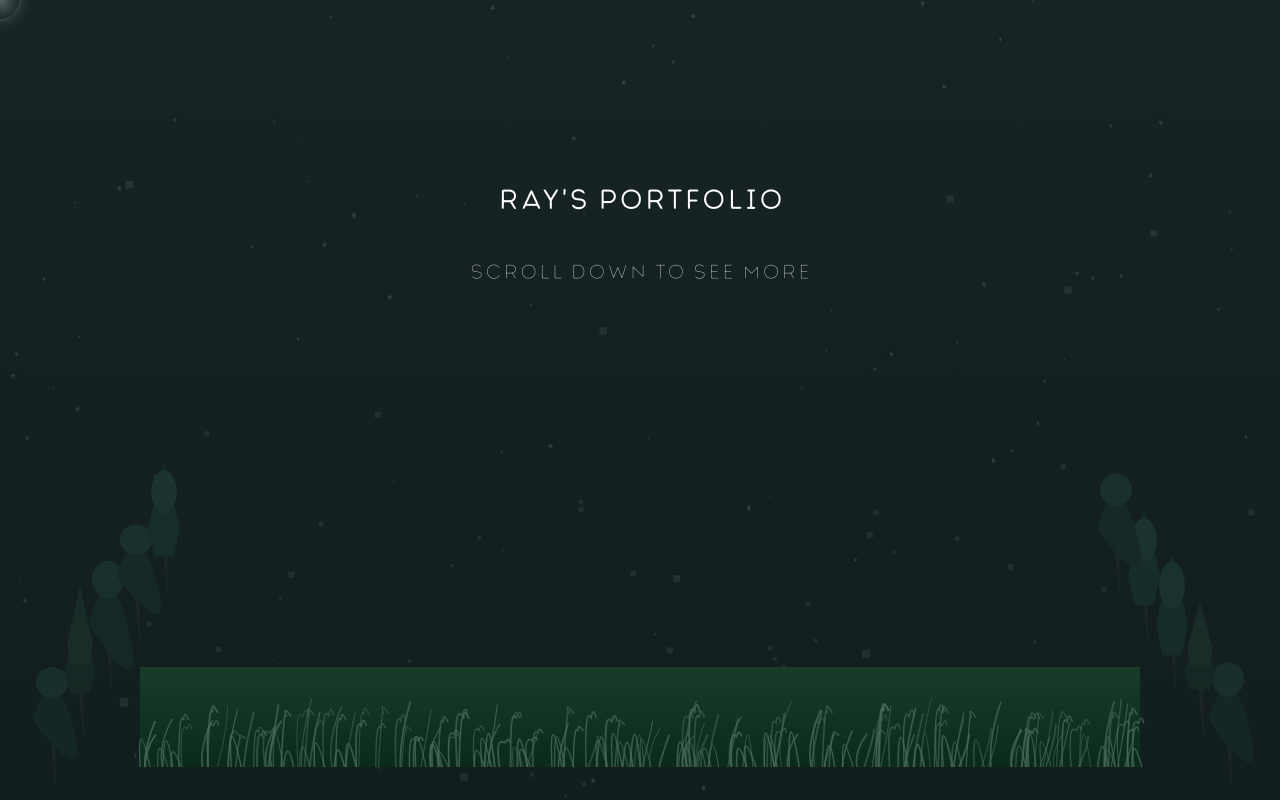
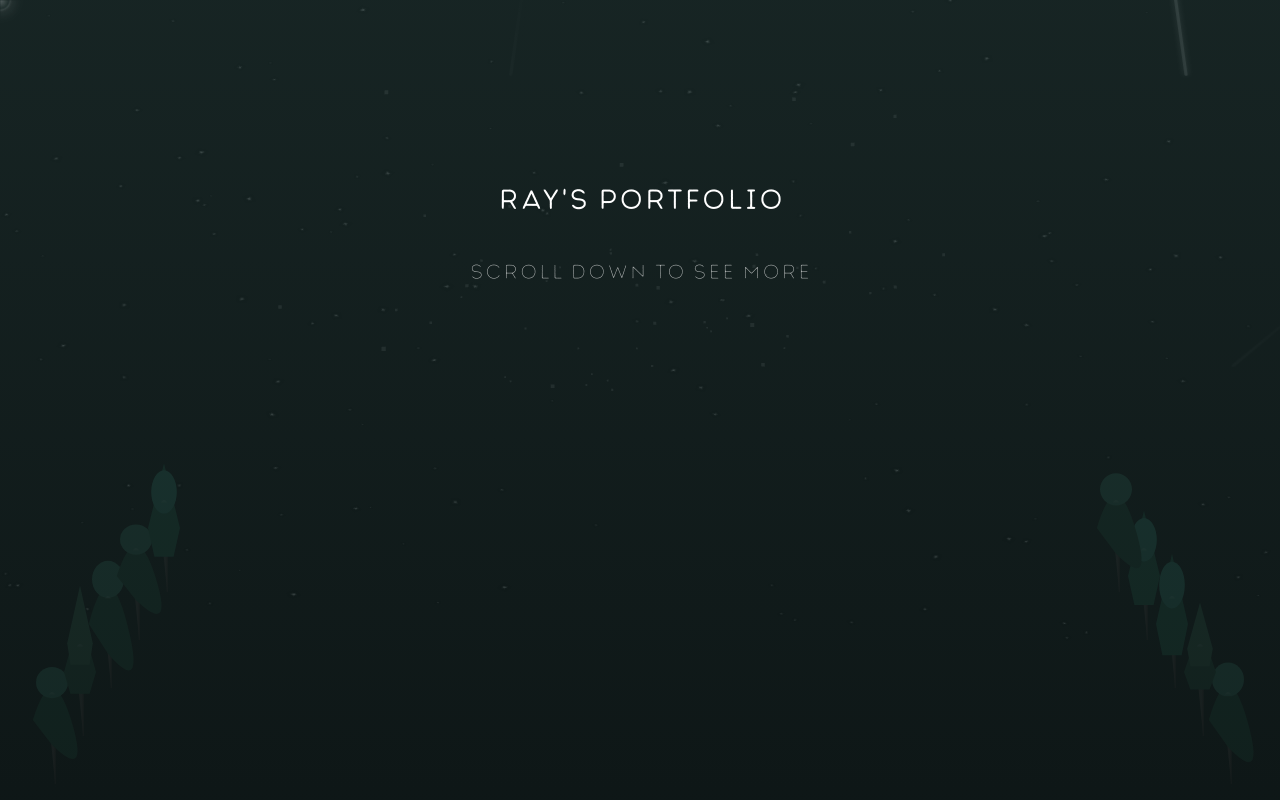
Before and after one commit to Mmach1ne/Portfolio-Website, a React (Vite) app: page / in a window 1280 px wide. Shown: the top 800 px of the page. Built offline with nearby package versions, Linux system fonts and the light colour scheme.

Commit message:
stars :)

```diff
--- a/src/App.css
+++ b/src/App.css
@@ -12,16 +12,7 @@
   overflow-y: auto;
 }
 
-.title-section {
-  height: 100vh;
-  display: flex;
-  flex-direction: column;
-  justify-content: center;
-  align-items: center;
-  text-align: center;
-  position: relative;
-  z-index: 2;
-}
+
 
 .title-section {
   height: 100vh;
@@ -84,15 +75,7 @@
 }
 
 /* Grass SVG container */
-.grass {
-  position: fixed;
-  top: 40%;  /* Start higher on screen */
-  left: 0;
-  width: 100%;
-  height: 300px;
-  z-index: 9;
-  pointer-events: none;
-}
+
 
 /* Forest SVG containers */
 .forest-left, .forest-right {
@@ -123,15 +106,14 @@
 
 .portfolio-container {
   position: relative;
-  transform: translateZ(0);
-  will-change: transform;
+
   overflow-x: hidden;
 }
 
 .custom-cursor {
   position: fixed;
-  width: 40px;
-  height: 40px;
+  width: 20px;
+  height: 20px;
   background: radial-gradient(circle,
     rgba(255,255,255,0.3) 0%,
     rgba(255,255,255,0) 70%
@@ -196,14 +178,7 @@
   right: 0;
 }
 
-.grass {
-  position: fixed;
-  width: 100%;
-  height: 100px;
-  bottom: 0;
-  will-change: transform;
-  pointer-events: none;
-}
+
 
 .title-section {
   position: relative;
@@ -237,3 +212,30 @@
   background: linear-gradient(to bottom, #1a2b2a 0%, #0f1a1a 100%);
   z-index: 5;
 }
+
+.stars path[stroke="url(#cometGradient)"] {
+  stroke-dasharray: 1000;
+  stroke-dashoffset: 1000;
+  animation: cometTrail 5s linear infinite;
+}
+
+@keyframes cometTrail {
+  0% {
+    stroke-dashoffset: 1000;
+    opacity: 0;
+  }
+  20% {
+    opacity: 0.8;
+  }
+  90% {
+    opacity: 0.6;
+  }
+  100% {
+    stroke-dashoffset: 0;
+    opacity: 0;
+  }
+}
+
+.stars filter#glow feGaussianBlur {
+  stdDeviation: 2.5;
+}
--- a/src/components/Portfolio.jsx
+++ b/src/components/Portfolio.jsx
@@ -1,7 +1,6 @@
 import React, { useEffect, useRef } from 'react';
 import { motion, useScroll, useTransform } from 'framer-motion';
 import CanvasBackground from './CanvasBackground';
-import GrassSVG from './GrassSVG';
 import StarsSVG from './StarsSVG';
 import ForestSVG from './ForestSVG';
 
@@ -9,8 +8,6 @@ const Portfolio = () => {
   const cursorReference = useRef(null);
   const { scrollY } = useScroll();
 
-  // Grass transform: starts at 0 (bottom) and moves up slightly with scroll
-  const grassY = useTransform(scrollY, [0, 500], [-300, -800]); // Starts higher and moves faster
   const fogOpacity = useTransform(scrollY, [0, 500], [0.8, 0]);
   const forestLeftY = useTransform(scrollY, [0, 1000], [0, -150]);
   const forestRightY = useTransform(scrollY, [0, 1000], [0, -150]);
@@ -20,9 +17,10 @@ const Portfolio = () => {
 
 useEffect(() => {
   const updateCursorPosition = (e) => {
-    if (cursorReference.current) {
-      cursorReference.current.style.left = `${e.clientX}px`;
-      cursorReference.current.style.top = `${e.clientY}px`;
+    const cursor = cursorReference.current;
+    if (cursor) {
+      cursor.style.left = `${e.clientX}px`;
+      cursor.style.top = `${e.clientY}px`;
     }
   };
   window.addEventListener('mousemove', updateCursorPosition);
@@ -45,9 +43,6 @@ useEffect(() => {
       </motion.div>
       <motion.div style={{ y: forestRightY }}>
         <ForestSVG side="right" />
-      </motion.div>
-      <motion.div style={{ y: grassY, position: 'fixed', top: '60%', width: '100%', zIndex: 10 }}>
-        <GrassSVG />
       </motion.div>
       <motion.div className="fog-layer" style={{ opacity: fogOpacity }} />
       <div
--- a/src/components/StarsSVG.jsx
+++ b/src/components/StarsSVG.jsx
@@ -4,10 +4,93 @@ const StarsSVG = () => {
   const generateStarPath = (size) => {
     return `M${size} 0L${size*0.38} ${size*0.38}L0 ${size*0.38}L${size*0.38} ${size*0.62}L${size*0.16} ${size}L${size*0.5} ${size*0.78}L${size*0.84} ${size}L${size*0.62} ${size*0.62}L${size} ${size*0.38}L${size*0.62} ${size*0.38}Z`;
   };
+  const generateShootingStars = () => {
+    return Array.from({ length: 3 }).map((_, index) => {
+      const viewportWidth = 1000;
+      const viewportHeight = 1000;
+      const edge = Math.random() < 0.7 ? 'top' :
+                  Math.random() < 0.5 ? 'left' : 'right';
+
+      let startX, startY, endX, endY;
+      const pathLength = 800 + Math.random() * 400;
+
+      switch(edge) {
+        case 'top':
+          startX = Math.random() * viewportWidth;
+          startY = -50;
+          endX = startX + (Math.random() - 0.5) * 400;
+          endY = viewportHeight + 100;
+          break;
+        case 'left':
+          startX = -50;
+          startY = Math.random() * viewportHeight/2;
+          endX = viewportWidth/2 + Math.random() * 300;
+          endY = viewportHeight + 100;
+          break;
+        case 'right':
+          startX = viewportWidth + 50;
+          startY = Math.random() * viewportHeight/2;
+          endX = viewportWidth/2 - Math.random() * 300;
+          endY = viewportHeight + 100;
+          break;
+      }
+
+      const duration = 10 + Math.random() * 4; // 4-6 seconds
+      const delay = 5 + Math.random() * 25; // 5-30 second delay between appearances
+
+      return (
+        <path
+          key={`shooting-${index}`}
+          d={`M${startX},${startY} L${endX},${endY}`}
+          stroke="url(#cometGradient)"
+          strokeWidth="2.5"
+          opacity="0"
+          filter="url(#glow)"
+          strokeLinecap="round"
+        >
+          <animate
+            attributeName="opacity"
+            values="0;0.9;0"
+            dur={`${duration}s`}
+            begin={`${delay}s`}
+            repeatCount="indefinite"
+            keyTimes="0;0.3;1"
+          />
+          <animate
+            attributeName="d"
+            from={`M${startX},${startY} L${startX},${startY}`}
+            to={`M${endX},${endY} L${endX + (endX - startX)*0.1},${endY + (endY - startY)*0.1}`}
+            dur={`${duration}s`}
+            begin={`${delay}s`}
+            repeatCount="indefinite"
+          />
+          <animate
+            attributeName="stroke-dasharray"
+            values="0, 1000; 800, 200; 1000, 0"
+            dur={`${duration}s`}
+            begin={`${delay}s`}
+            repeatCount="indefinite"
+          />
+        </path>
+      );
+    });
+  };
 
   return (
     <svg className="stars" viewBox="0 0 1000 1000" preserveAspectRatio="none">
       <defs>
+        <linearGradient id="cometGradient" x1="0%" y1="0%" x2="100%" y2="0%">
+          <stop offset="0%" stopColor="#ffffff" stopOpacity="1" />
+          <stop offset="100%" stopColor="#ffffff" stopOpacity="0" />
+        </linearGradient>
+
+        <filter id="glow" x="-50%" y="-50%" width="200%" height="200%">
+          <feGaussianBlur stdDeviation="2.5" result="coloredBlur"/>
+          <feMerge>
+            <feMergeNode in="coloredBlur"/>
+            <feMergeNode in="SourceGraphic"/>
+          </feMerge>
+        </filter>
         <filter id="twinkle" x="-50%" y="-50%" width="200%" height="200%">
           <feGaussianBlur in="SourceAlpha" stdDeviation="2" result="blur"/>
           <feMerge>
@@ -59,6 +142,7 @@ const StarsSVG = () => {
           </g>
         );
       })}
+      {generateShootingStars()}
     </svg>
   );
 };
```
